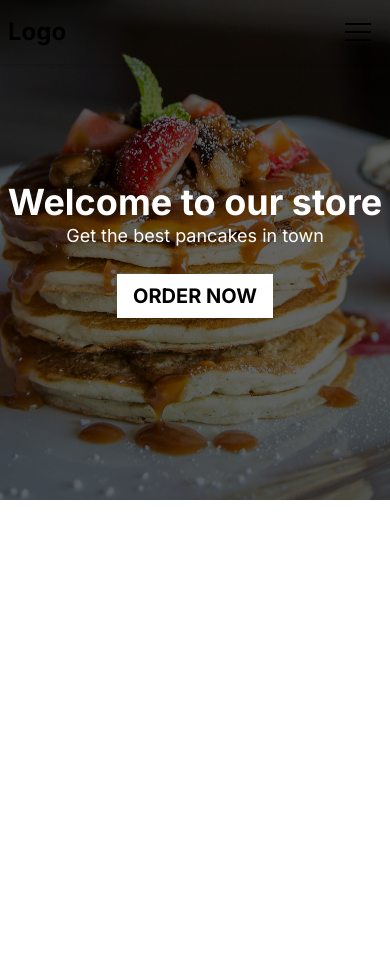
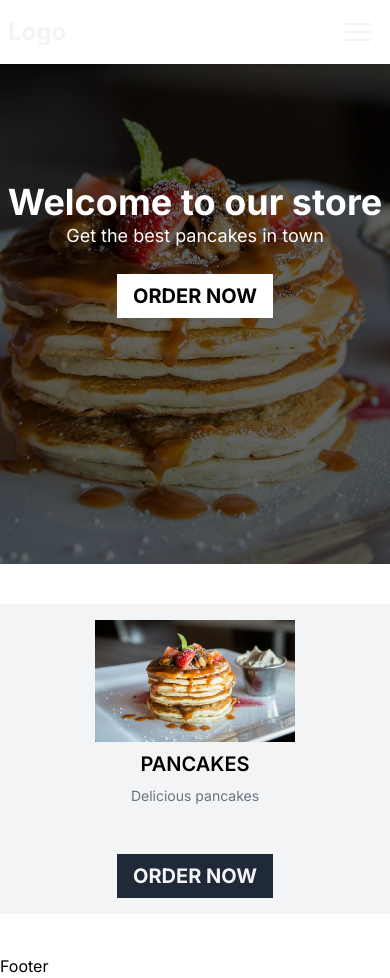
Before and after one commit to jesusfb/food-ordering-app-nextjs-prisma, a Next.js app: page / in a window 390 px wide. Before the commit the page ends 844 px from the top, so only its background shows below. Built offline with nearby package versions, Linux system fonts and the light colour scheme.

Commit message:
featured section added

```diff
--- a/src/app/page.tsx
+++ b/src/app/page.tsx
@@ -1,9 +1,11 @@
-import WelcomePart from "@/components/WelcomePart";
+import WelcomeSection from "@/components/WelcomeSection";
+import Featured from "@/components/Featured";
 
 export default function Home() {
   return (
-    <main>
-        <WelcomePart />
+    <main className="">
+        <WelcomeSection />
+        <Featured />
     </main>
   );
 }
--- /dev/null
+++ b/src/components/Featured.tsx
@@ -0,0 +1,35 @@
+import React from 'react';
+import Image from"next/image";
+
+const Featured = () => {
+
+    const products = [
+        {title: "Pancakes", description: "Delicious pancakes", src: "/pancakes.jpg", alt: "Pancakes"},
+        {title: "Pancakes", description: "Delicious pancakes", src: "/pancakes.jpg", alt: "Pancakes"},
+        {title: "Pancakes", description: "Delicious pancakes", src: "/pancakes.jpg", alt: "Pancakes"},
+        {title: "Pancakes", description: "Delicious pancakes", src: "/pancakes.jpg", alt: "Pancakes"},
+        {title: "Pancakes", description: "Delicious pancakes", src: "/pancakes.jpg", alt: "Pancakes"},
+        {title: "Pancakes", description: "Delicious pancakes", src: "/pancakes.jpg", alt: "Pancakes"},
+    ];
+
+     return (
+            <div className="w-screen md:w-[80%] mx-auto overflow-x-scroll py-10">
+                <div className="w-max flex space-x-4">
+                {products.map((product, index) => (
+                    <div className="w-screen md:w-[40vw] xl:w-[20vw] flex flex-col items-center justify-around px-2 py-4 bg-gray-100 hover:bg-gray-200 transition-all duration-300" key={index}>
+                        <div className="w-full flex justify-center items-center rounded-full">
+                            <Image src={product.src} alt={product.title} width={200} height={200}/>
+                        </div>
+                        <div className="flex flex-col items-center justify-evenly">
+                            <h2 className="text-xl font-semibold py-2 uppercase">{product.title}</h2>
+                            <p className="text-sm text-gray-500 pb-6">{product.description}</p>
+                            <button className="bg-gray-800 text-gray-100 text-xl font-bold px-4 py-2 mt-6 uppercase hover:bg-gray-700 duration-300">Order Now</button>
+                        </div>
+                    </div>
+                ))}
+                </div>
+            </div>
+        );
+};
+
+export default Featured;
--- a/src/components/Navbar.tsx
+++ b/src/components/Navbar.tsx
@@ -4,7 +4,6 @@ import React, {useState} from 'react';
 import Hamburger  from 'hamburger-react';
 import Link from "next/link";
 import CartIcon from "@/components/CartIcon";
-import Image from "next/image";
 
 const Navbar = () => {
 
@@ -41,9 +40,9 @@ const Navbar = () => {
                 <div className="md:hidden flex justify-between w-full shadow py-2 px-2">
                     <div className="flex justify-between items-center w-full">
                         <div className="z-50">
-                            <h1 className="text-2xl font-bold">Logo</h1>
+                            <h1 className="text-2xl text-gray-100 font-bold">Logo</h1>
                         </div>
-                            <div className="z-20">
+                            <div className="z-20 text-gray-100">
                                 <Hamburger size={26} toggled={isOpened} toggle={setIsOpened}/>
                             </div>
                         </div>
--- a/src/components/WelcomePart.jsx
+++ b/src/components/WelcomeSection.tsx
@@ -1,11 +1,10 @@
 import React from 'react';
 import Image from "next/image";
-import Link from "next/link";
-const WelcomePart = () => {
+const WelcomeSection = () => {
     return (
-        <div className="absolute z-0">
-            <Image src="/pancakes.jpg" width={1920} height={1080} alt="hero" className="fixed top-0 h-[500px] md:h-[700px] z-0 w-full object-cover"/>
-            <div className="bg-black bg-opacity-60 h-[500px] md:h-[700px] w-full fixed top-0 z-10"></div>
+        <div className="relative z-0 h-[500px] md:h-[700px] w-full">
+            <Image src="/pancakes.jpg" width={1920} height={1080} alt="hero" className="absolute top-0 h-[500px] md:h-[700px] z-0 w-full object-cover"/>
+            <div className="absolute top-0 bg-black bg-opacity-60 h-[500px] md:h-[700px] w-full z-10"></div>
             <div className="flex flex-col items-center justify-center h-[500px] md:h-[700px] w-full fixed top-0 z-20">
                 <h1 className="text-white text-4xl md:text-6xl font-bold">Welcome to our store</h1>
                 <p className="text-white text-lg md:text-3xl">Get the best pancakes in town</p>
@@ -15,4 +14,4 @@ const WelcomePart = () => {
 );
 };
 
-export default WelcomePart;
+export default WelcomeSection;
```
Also changed, not shown: src/components/CartIcon.tsx (renamed from src/components/CartIcon.jsx).
